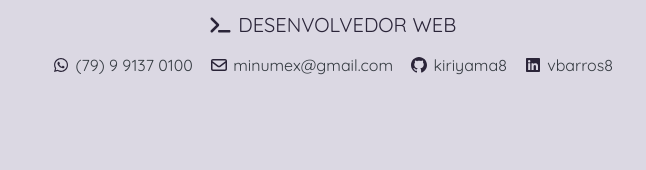
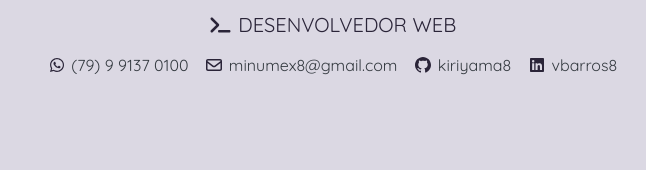
Before and after one commit to Kiriyama8/kiriyama8.github.io, a plain HTML site: page index.html in a window 1280 px wide. Shown: the part 453-623 px from the top of the page, 308-954 px from the left. Drawn offline with Linux system fonts and the light colour scheme.

Commit message:
Corrige e-mail da home

```diff
--- a/index.html
+++ b/index.html
@@ -53,7 +53,7 @@
 							<i class="far fa-envelope"></i>
 							<a href="mailto:minumex@gmail.com"
 							   target="_blank"
-							   class="text-decoration-none text-dark"> minumex@gmail.com
+							   class="text-decoration-none text-dark"> minumex8@gmail.com
 							</a>
 						</p>
 					</div>
```
